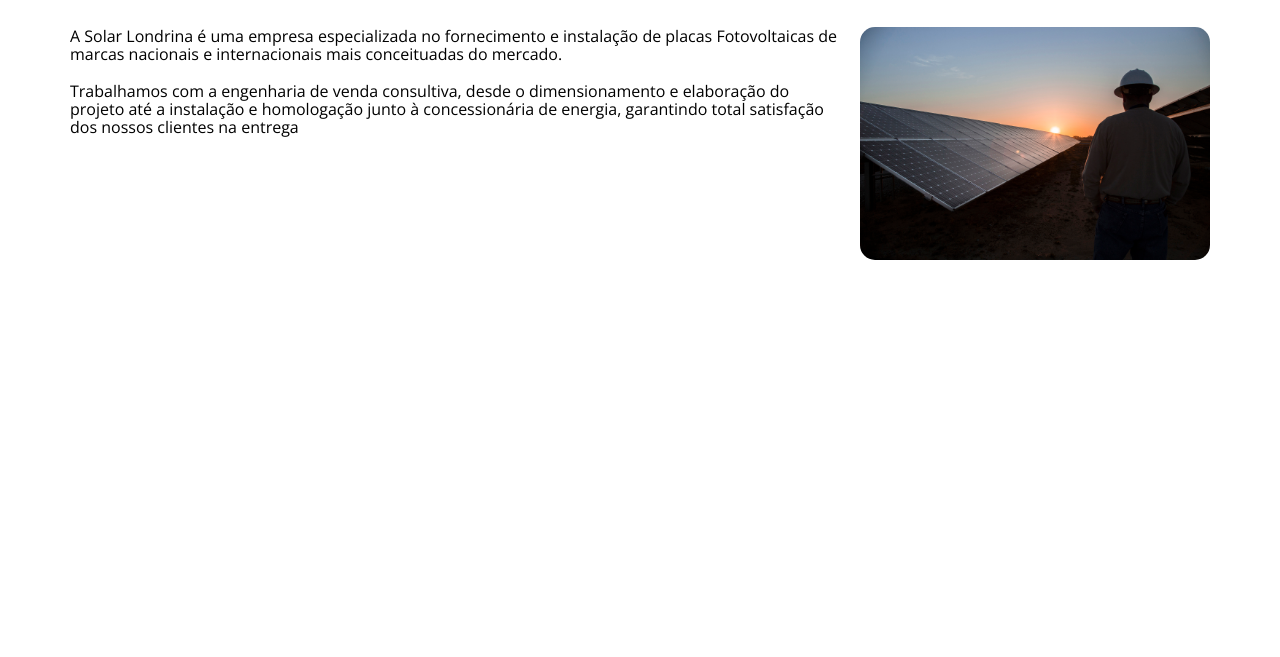
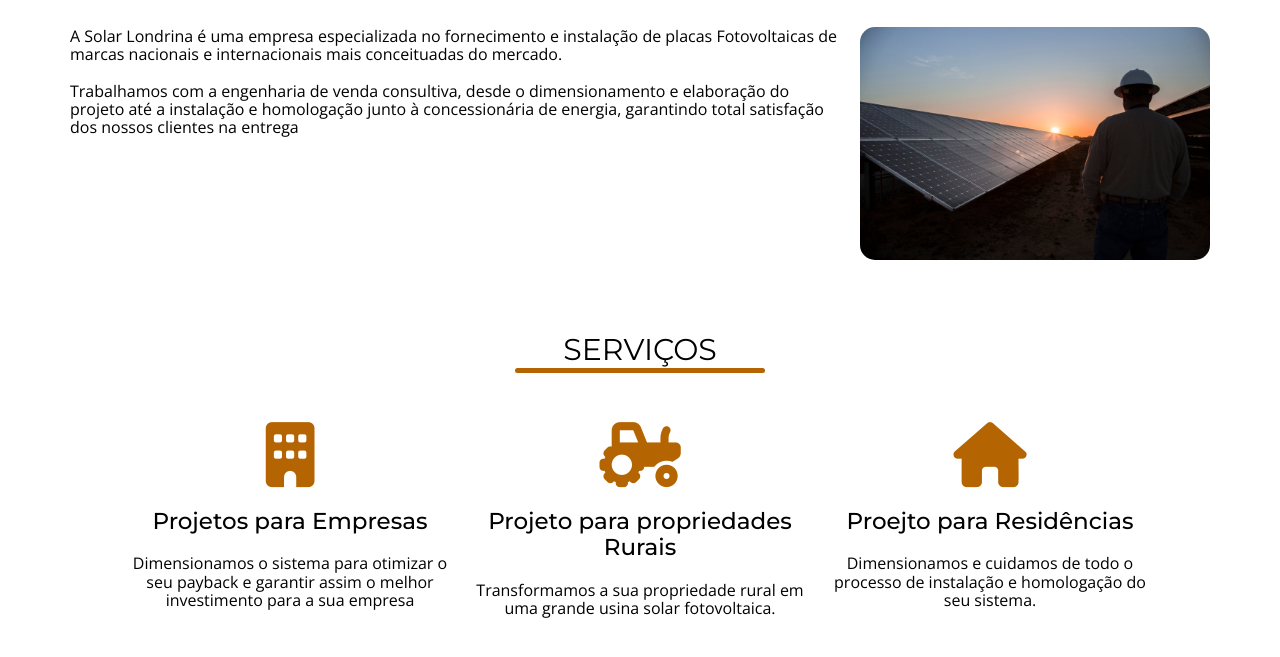
Before and after one commit to gabrielbarbosa1999/solarlondrina, a plain HTML site: page index.html in a window 1280 px wide. Shown: the part 553-1210 px from the top of the page. Drawn offline with nearby package versions, Linux system fonts and the light colour scheme.

```diff
--- a/assets/css/style.css
+++ b/assets/css/style.css
@@ -125,6 +125,47 @@ header .logo img {
     border-radius: 15px;
     margin-left: 20px;
 }
+
+.servicos {
+    margin-top: 70px;
+    display: flex;
+    align-items: center;
+    flex-direction: column;
+    font-family: 'Open Sans', sans-serif;
+    padding-left: 50px;
+    padding-right: 50px;
+}
+.servicos-content {
+    width: 100%;
+    max-width: 1140px;
+    display: flex;
+    flex-wrap: wrap;
+    justify-content: center;
+    text-align: center;
+}
+.servicos-item {
+    width: 100%;
+    max-width: 350px;
+    margin-top: 40px;
+    margin-bottom: 40px;
+}
+.servicos-item i {
+    font-size: 65px;
+    padding: 10px;
+    color: #b46400;
+}
+.servicos-item .servicos--title {
+    font-family: 'Montserrat', sans-serif;
+    font-weight: 500;
+    font-size: 23px;
+    padding: 10px;
+}
+.servicos-item .servicos--body {
+    padding: 10px;
+    font-size: 16px;
+    font-family: 'Open Sans', sans-serif;
+}
+
 @media (min-width:601px) and (max-width: 740px) {
     .menu .menu-bars {
         display: block;
--- a/index.html
+++ b/index.html
@@ -42,7 +42,7 @@
         </div>
     </section>
 
-    <section class="about">
+    <section id="sobre" class="about">
         <div class="section-title">A empresa</div>
         <div class="section-bar"></div>
         <div class="about-body">
@@ -55,7 +55,37 @@
                 <img src="assets/images/imagem 1.jpg" alt="Homem Trabalhando com placa solar" />
             </div>
         </div>
+    </section>
+
+    <section id="servicos" class="servicos">
+        <div class="section-title">Serviços</div>
+        <div class="section-bar"></div>
+        <div class="servicos-body">
+            <div class="servicos-content">
+                 <div class="servicos-item">
+                    <i class="fa-solid fa-building"></i>
+                    <div class="servicos--title">Projetos para Empresas</div>
+                    <div class="servicos--body">
+                        Dimensionamos o sistema para otimizar o seu payback e garantir assim o melhor investimento para a sua empresa
+                    </div>
+                </div>
+                <div class="servicos-item">
+                    <i class="fa-solid fa-tractor"></i>
+                    <div class="servicos--title">Projeto para propriedades Rurais</div>
+                    <div class="servicos--body">
+                        Transformamos a sua propriedade rural em uma grande usina solar fotovoltaica.
+                    </div>
+                </div>
+                <div class="servicos-item">
+                    <i class="fa-solid fa-house"></i>
+                    <div class="servicos--title">Proejto para Residências</div>
+                    <div class="servicos--body">
+                        Dimensionamos e cuidamos de todo o processo de instalação e homologação do seu sistema.
+                    </div>
+                </div>
+            </div>
         </div>
+    </section>
         <br />
         <br />
         <br />
@@ -110,7 +140,7 @@
             <br />
     </section>
 
-    <script src="https://kit.fontawesome.com/ca98a592e1.js" crossorigin="anonymous"></script>
+    <script src="https://kit.fontawesome.com/c32a36635a.js" crossorigin="anonymous"></script>
     <script src="assets/js/script.js"></script>
 </body>
 </html>
```
